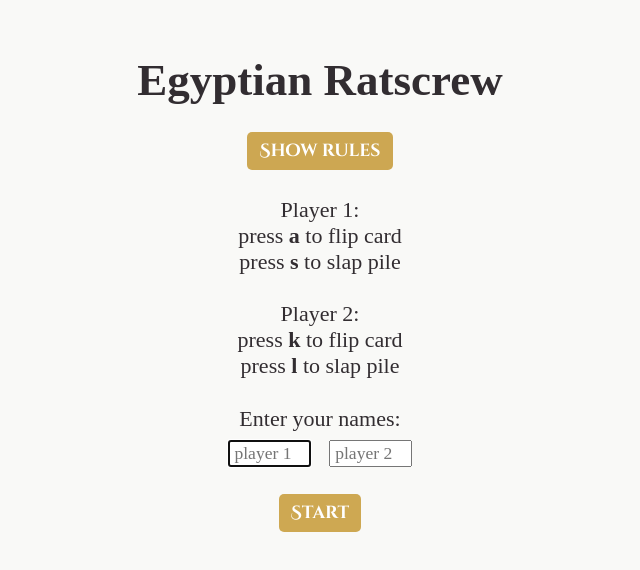
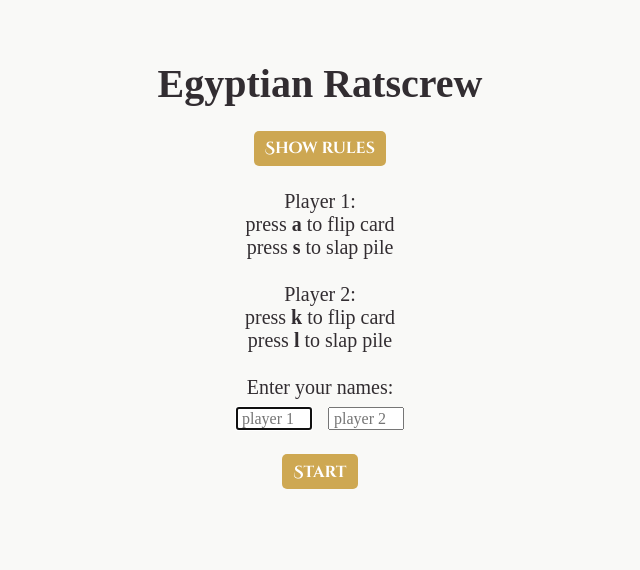
Before and after one commit to TomokoMiyakoshi/egyptian-ratscrew-game, a React (Vite) app: page / in a window 1280 px wide. Shown: the top 570 px of the page, without its empty margins (320-960 px from the left). Built offline with nearby package versions, Linux system fonts and the light colour scheme; no server answers; a web font is replaced by a local one.

Commit message:
changed font sizes and grid spacing

```diff
--- a/src/App.css
+++ b/src/App.css
@@ -13,7 +13,7 @@
     --medium-ft: 18px;
     --large-ft: 30px;
     --card-width: 70px;
-    --card-height: 107px;
+    --card-height: calc(var(--card-width)*1.5);
     --wrong-color: #e66666;
     --player-a-color: #8dbba3;
     --player-b-color: #3e39c891;
@@ -211,40 +211,77 @@ cite {
 
 /* media queries */
 
-@media (min-width: 700px) {
+@media (min-width: 500px) {
     #root {
+        --card-ft: 16px;
         --small-ft: 20px;
-        --medium-ft: 24px;
-        --card-width: 80px;
-        --card-height: 122px;
+        --medium-ft: 22px;
+        --card-width: 95px;
+        --card-height: calc(var(--card-width)*1.5);
+    }
+
+    .board {
+        row-gap:  calc(var(--card-height)/3);
+        column-gap: calc(var(--card-width)*2/5);
+        grid-template-rows: repeat(3, var(--card-height));
     }
 }
 
+
 @media (min-width: 700px) and (min-height: 672px ) {
     #root {
-        --card-width: 100px;
-        --card-height: 153px;
-        --card-ft: 17px;
-        --large-ft: 40px;
+
+        --card-ft: 20px;
+        --small-ft: 26px;
+        --medium-ft: 30px;
+        --large-ft: 36px;
+        --card-width: 115px;
+        --card-height: calc(var(--card-width)*1.5);
     }
 
     .intro-container {
         padding-top: 1.5em;
     }
+
+    * {
+        font-size: 20px;
+    }
+
+    .board {
+        row-gap:  calc(var(--card-height)/3);
+        column-gap: calc(var(--card-width)*2/5);
+        grid-template-rows: repeat(3, var(--card-height));
+    }
 }
 
 @media (min-width: 1000px) {
     #root {
-        --small-ft: 22px;
-        --medium-ft: 26px;
+        --small-ft: 28px;
+        /* --medium-ft: 34px; */
+        --large-ft: 38px;
+    }
+
+    * {
+        font-size: 20px;
+    }
+
+    .board {
+        row-gap:  calc(var(--card-height)/3);
+        column-gap: calc(var(--card-width)*2/5);
+        grid-template-rows: repeat(3, var(--card-height));
     }
 }
 
 @media (min-width: 1000px) and (min-height: 779px ) {
     #root {
-        --large-ft: 45px;
+        --large-ft: 40px;
         --card-width: 115px;
-        --card-height: 176px;
-        --card-ft: 18px;
+        --card-height: calc(var(--card-width)*1.5);
+    }
+
+    .board {
+        row-gap:  calc(var(--card-height)/3);
+        column-gap: calc(var(--card-width)*2/5);
+        grid-template-rows: repeat(3, var(--card-height));
     }
 }
--- a/src/App.jsx
+++ b/src/App.jsx
@@ -20,13 +20,8 @@ export default () => {
     })
 
     const [shuffledDeck, setShuffledDeck] = useState(getShuffledDeck())
-    const testDeckA = [{id:1, value:1},{id:2, value:3},{id:3, value:7},{id:4, value:3}]
-    const testDeckB = [{id:5, value:2},{id:6, value:2},{id:7, value:3},{id:8, value:1}]
-    const deckA = useQueue(testDeckA)
-    const deckB = useQueue(testDeckB)
-
-    // const deckA = useQueue(shuffledDeck.slice(0, 26))
-    // const deckB = useQueue(shuffledDeck.slice(26))
+    const deckA = useQueue(shuffledDeck.slice(0, 26))
+    const deckB = useQueue(shuffledDeck.slice(26))
     const mistakePile = useQueue([])
     const pile = useQueue([])
     const [canSlap, setCanSlap] = useState(true)
```
